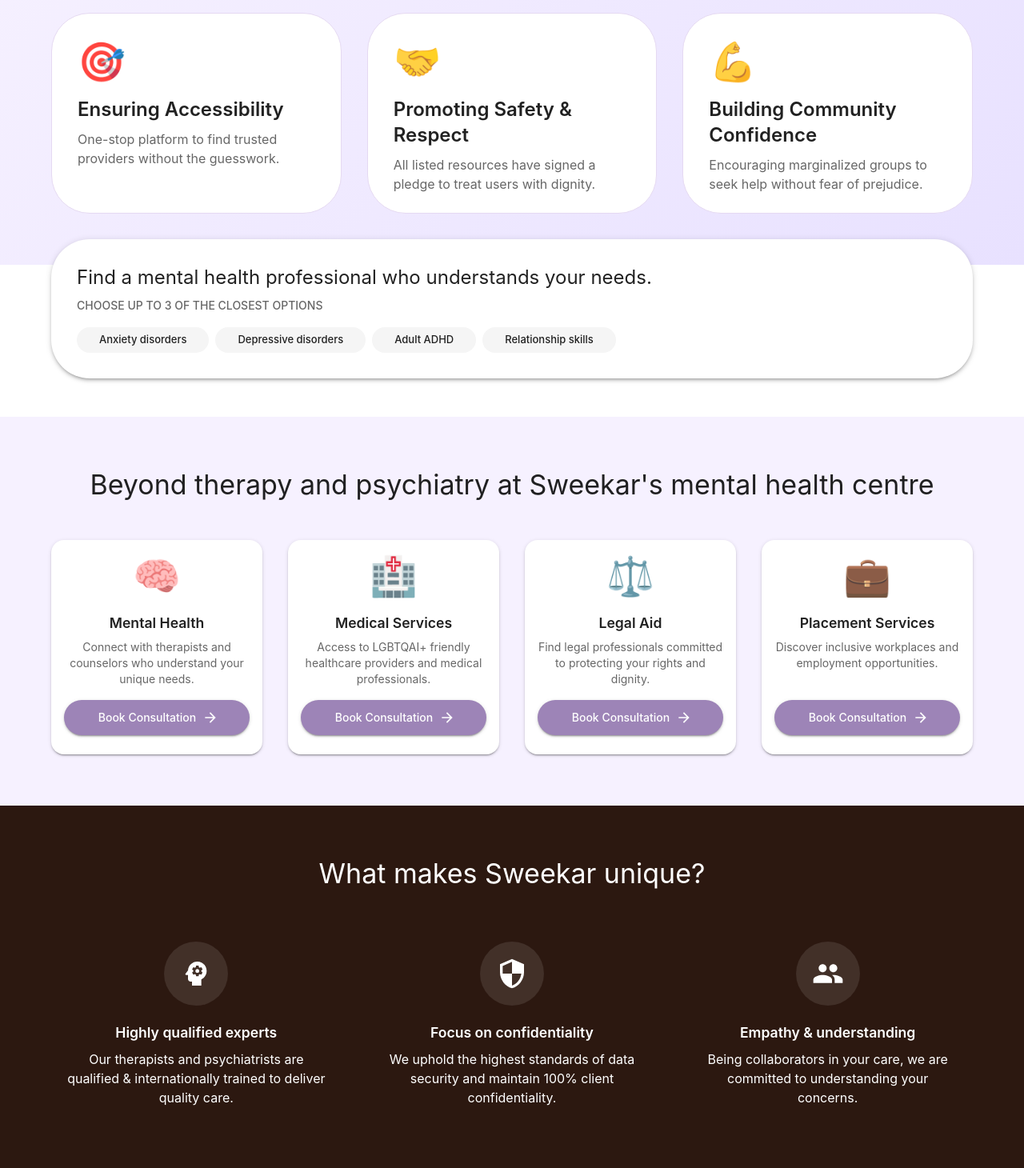
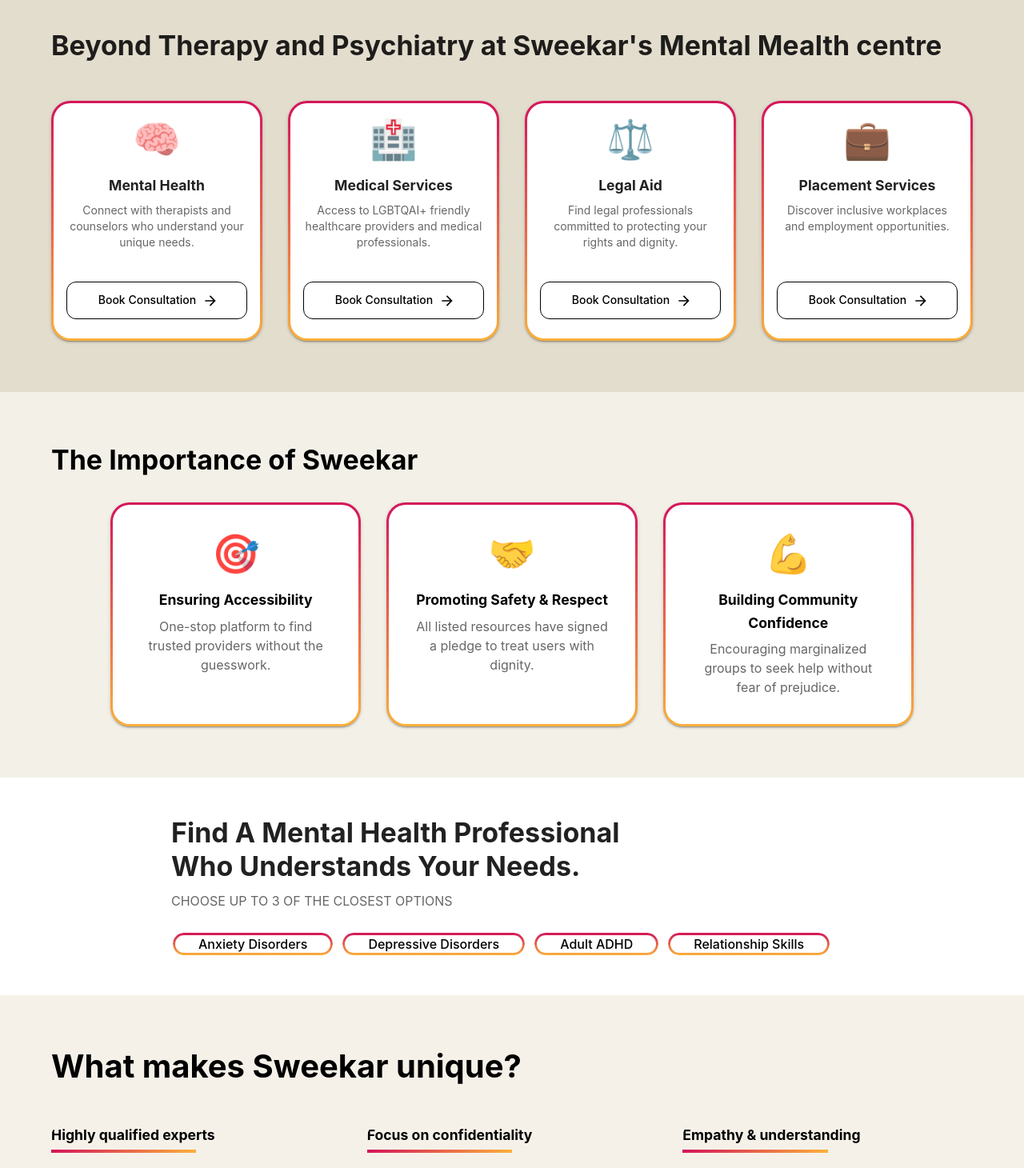
Before and after one commit to ASCDarshan/Sweekar-Config, a React (Vite) app: page / in a window 1280 px wide. Shown: the part 1100-2560 px from the top of the page at 80% size. Built offline with nearby package versions, Linux system fonts and the light colour scheme.

Commit message:
home page design

```diff
--- a/src/components/Navbar/Navbar.jsx
+++ b/src/components/Navbar/Navbar.jsx
@@ -165,6 +165,8 @@
                 >
                   {navItems.map((item) => (
                     <Button
+                      key={item.label}
+                      onClick={() => navigate(item.path)}
                       sx={{
                         color: trigger ? "white" : "#5C3D8C",
                         textTransform: "none",
@@ -287,7 +289,7 @@
                         sx={{
                           bgcolor: "#9D84B7",
                           "&:hover": {
-                            bgcolor: "rgba(157, 132, 183, 0.9)",
+                            bgcolor: "rgba(255, 255, 255, 0.9)",
                           },
                         }}
                       >
--- a/src/pages/Landing/Landing.jsx
+++ b/src/pages/Landing/Landing.jsx
@@ -12,9 +12,9 @@
     <Box>
       <HeroSection />
       <VisionSection />
+      <ServicesSection />
       <ImportanceSection />
       <ConcernsSection />
-      <ServicesSection />
       <FeaturesSection />
       <FAQSection />
     </Box>
--- a/src/pages/Landing/components/Concerns.jsx
+++ b/src/pages/Landing/components/Concerns.jsx
@@ -1,11 +1,11 @@
 import { useState } from "react";
-import { Box, Container, Typography, Chip, Paper } from "@mui/material";
+import { Box, Container, Typography, Chip } from "@mui/material";
 
 const concerns = [
-  "Anxiety disorders",
-  "Depressive disorders",
+  "Anxiety Disorders",
+  "Depressive Disorders",
   "Adult ADHD",
-  "Relationship skills",
+  "Relationship Skills",
 ];
 
 const Concerns = () => {
@@ -20,55 +20,68 @@
   };
 
   return (
-    <Container
-      maxWidth="lg"
-      sx={{ mt: -4, mb: 6, position: "relative", zIndex: 2 }}
-    >
-      <Paper
-        elevation={3}
+    <Container maxWidth="md" sx={{ textAlign: "start", py: 6, pl: 2 }}>
+      <Typography
+        variant="h4"
         sx={{
-          p: 4,
-          borderRadius: 4,
-          backgroundColor: "white",
+          fontWeight: "bold",
+          mb: 1,
+          textAlign: "left",
         }}
       >
-        <Typography variant="h5" gutterBottom>
-          Find a mental health professional who understands your needs.
+        Find A Mental Health Professional <br />
+        Who Understands Your Needs.
       </Typography>
-        <Typography variant="subtitle2" color="text.secondary" sx={{ mb: 2 }}>
-          CHOOSE UP TO 3 OF THE CLOSEST OPTIONS
-        </Typography>
-        <Box
+
+      <Typography
+        variant="subtitle1"
         sx={{
-            display: "flex",
-            flexWrap: "wrap",
-            gap: 1,
+          textTransform: "uppercase",
+          color: "text.secondary",
+          mb: 3,
+          textAlign: "left",
         }}
       >
+        Choose up to 3 of the closest options
+      </Typography>
+
+      <Box sx={{ display: "flex", flexWrap: "wrap", gap: 1, justifyContent: "flex-start" }}>
         {concerns.map((concern) => (
           <Chip
             key={concern}
             label={concern}
             onClick={() => handleConcernClick(concern)}
             sx={{
-                borderRadius: "16px",
-                px: 2,
-                backgroundColor: selectedConcerns.includes(concern)
-                  ? "primary.main"
-                  : "grey.100",
-                color: selectedConcerns.includes(concern)
-                  ? "white"
-                  : "text.primary",
+              px: 2.5,
+              py: 1,
+              fontSize: "16px",
+              fontWeight: "500",
+              cursor: "pointer",
+              color: "black",
+              border: "2px solid transparent",
+              borderRadius: "25px",
+              backgroundClip: "padding-box",
+              backgroundColor: selectedConcerns.includes(concern) ? "rgba(203, 65, 241, 0.49)" : "transparent",
               "&:hover": {
-                  backgroundColor: selectedConcerns.includes(concern)
-                    ? "primary.dark"
-                    : "grey.200",
+                backgroundColor: "rgba(255, 140, 0, 0.2)",
+              },
+              position: "relative",
+
+              "&::before": {
+                content: '""',
+                position: "absolute",
+                inset: 0,
+                borderRadius: "inherit",
+                padding: "3px",
+                background: " linear-gradient(to bottom, #d4145a, #fbb03b)",
+                WebkitMask: "linear-gradient(#fff 0 0) content-box, linear-gradient(#fff 0 0)",
+                WebkitMaskComposite: "xor",
+                maskComposite: "exclude",
               },
             }}
           />
         ))}
       </Box>
-      </Paper>
     </Container>
   );
 };
--- a/src/pages/Landing/components/Features.jsx
+++ b/src/pages/Landing/components/Features.jsx
@@ -28,12 +28,21 @@
       "Being collaborators in your care, we are committed to understanding your concerns.",
   },
 ];
+
 const Features = () => {
-
   return (
-    <Box sx={{ py: 8, backgroundColor: "#2C1810", color: "white" }}>
+    <Box sx={{ py: 8, backgroundColor: "#F5F1E8", color: "#000" }}>
       <Container maxWidth="lg">
-        <Typography variant="h4" align="center" gutterBottom sx={{ mb: 6 }}>
+        <Typography
+          variant="h4"
+          align="left"
+          gutterBottom
+          sx={{
+            mb: 6,
+            fontWeight: 700,
+            fontSize: "2.5rem"
+          }}
+        >
           What makes Sweekar unique?
         </Typography>
         <Grid container spacing={4}>
@@ -43,33 +52,36 @@
                 sx={{
                   height: "100%",
                   backgroundColor: "transparent",
-                  color: "white",
+                  color: "#000",
                   boxShadow: "none",
-                  textAlign: "center",
+                  textAlign: "left",
                 }}
               >
-                <CardContent>
-                  <Box
+                <CardContent sx={{ p: 0 }}>
+                  <Typography
+                    variant="h6"
+                    gutterBottom
                     sx={{
-                      backgroundColor: "rgba(255,255,255,0.1)",
-                      width: 80,
-                      height: 80,
-                      borderRadius: "50%",
-                      display: "flex",
-                      alignItems: "center",
-                      justifyContent: "center",
-                      margin: "0 auto 20px",
-                      "& svg": {
-                        fontSize: 40,
-                      },
+                      position: "relative",
+                      pb: 1,
+                      mb: 2,
+                      fontWeight: 700,
+                      "&::after": {
+                        content: '""',
+                        position: "absolute",
+                        bottom: 0,
+                        left: 0,
+                        width: "50%",
+                        height: "4px",
+                        background: 'linear-gradient(to right, #d4145a, #fbb03b)',
+                      }
                     }}
                   >
-                    {feature.icon}
-                  </Box>
-                  <Typography variant="h6" gutterBottom>
                     {feature.title}
                   </Typography>
-                  <Typography>{feature.description}</Typography>
+                  <Typography variant="body1" sx={{ color: "#333" }}>
+                    {feature.description}
+                  </Typography>
                 </CardContent>
               </Card>
             </Grid>
--- a/src/pages/Landing/components/Importance.jsx
+++ b/src/pages/Landing/components/Importance.jsx
@@ -5,7 +5,6 @@
   Grid,
   Card,
   CardContent,
-  Fade,
 } from "@mui/material";
 import { useInView } from "react-intersection-observer";
 
@@ -41,54 +40,49 @@
       ref={ref}
       sx={{
         py: 8,
-        background: "linear-gradient(135deg, #F6F1FF 0%, #E8E1FF 100%)",
+        background: 'linear-gradient(to bottom,rgb(243 240 232),rgb(243 240 232))',
+        position: 'relative',
+        overflow: 'hidden'
       }}
     >
       <Container maxWidth="lg">
-        <Fade in={inView} timeout={1000}>
-          <Box>
         <Typography
-              variant="h3"
-              align="center"
+          variant="h4"
+          align="left"
           gutterBottom
           sx={{
             fontWeight: 700,
-                mb: 6,
+            mb: 4,
+            color: '#000'
           }}
         >
           The Importance of Sweekar
         </Typography>
-            <Grid container spacing={4}>
+        <Grid container spacing={4} justifyContent="center">
           {keyPoints.map((point, index) => (
-                <Grid item xs={12} md={4} key={index}>
-                  <Fade in={inView} timeout={1000 + index * 200}>
+            <Grid item xs={12} sm={10} md={3.5} key={index}>
               <Card
                 sx={{
-                        height: "100%",
-                        background: "white",
-                        boxShadow: "none",
-                        border: "1px solid",
-                        borderColor: "primary.light",
-                        borderRadius: 4,
-                        "&:hover": {
-                          borderColor: "primary.main",
-                          transform: "translateY(-5px)",
-                          transition: "all 0.3s ease-in-out",
-                        },
+                  height: 'auto',
+                  minHeight: 280,
+                  backgroundColor: 'white',
+                  boxShadow: 2,
+                  borderRadius: 2,
+                  border: '3px solid transparent',
+                  backgroundImage: 'linear-gradient(white, white), linear-gradient(to bottom, #d4145a, #fbb03b)',
+                  backgroundOrigin: 'border-box',
+                  backgroundClip: 'content-box, border-box',
+                  transition: 'transform 0.3s ease-in-out',
+                  '&:hover': {
+                    transform: 'translateY(-5px)'
+                  }
                 }}
               >
-                      <CardContent sx={{ p: 4 }}>
-                        <Typography
-                          variant="h1"
-                          sx={{ mb: 2, fontSize: "3rem" }}
-                        >
+                <CardContent sx={{ p: 4, textAlign: 'center' }}>
+                  <Typography variant="h2" sx={{ mb: 2, fontSize: '3rem' }}>
                     {point.icon}
                   </Typography>
-                        <Typography
-                          variant="h5"
-                          gutterBottom
-                          sx={{ fontWeight: 600 }}
-                        >
+                  <Typography variant="h6" gutterBottom sx={{ fontWeight: 700, color: '#000' }}>
                     {point.title}
                   </Typography>
                   <Typography variant="body1" color="text.secondary">
@@ -96,12 +90,9 @@
                   </Typography>
                 </CardContent>
               </Card>
-                  </Fade>
             </Grid>
           ))}
         </Grid>
-          </Box>
-        </Fade>
       </Container>
     </Box>
   );
--- a/src/pages/Landing/components/Location.jsx
+++ b/src/pages/Landing/components/Location.jsx
@@ -2,16 +2,19 @@
 import { useState } from "react";
 
 const locations = [
-  "Medical Services",
-  "Mental Health",
-  "Legal Aid",
-  "Placement Services",
+  "Whitefield",
+  "Udyogalaya",
+  "JP Nagar",
+  "Indiranagar",
 ];
 
 const Location = () => {
   const [selectedLocation, setSelectedLocation] = useState("All centres");
 
   return (
+    <>
+
+
       <Box
         sx={{
           display: "flex",
@@ -40,6 +43,7 @@
           />
         ))}
       </Box>
+    </>
   );
 };
 
--- a/src/pages/Landing/components/Services.jsx
+++ b/src/pages/Landing/components/Services.jsx
@@ -69,19 +69,71 @@
   };
 
   return (
-    <Box sx={{ py: 8, backgroundColor: "#F6F1FF" }}>
+    <Box
+      sx={{
+        py: 8,
+        background: "linear-gradient(135deg, rgb(227 221 206), rgb(227 221 206))",
+      }}
+    >
       <Container maxWidth="lg">
-        <Typography variant="h4" align="center" gutterBottom sx={{ mb: 6 }}>
-          Beyond therapy and psychiatry at Sweekar&apos;s mental health centre
+        <Typography
+          variant="h4"
+          align="center"
+          gutterBottom
+          sx={{
+            mb: 6,
+            fontWeight: "bold",
+            position: "relative",
+            display: "inline-block",
+            "&::after": {
+              content: "''",
+              position: "absolute",
+              left: "50%",
+              bottom: "-10px",
+              width: "50px",
+              height: "4px",
+              transform: "translateX(-50%)",
+            },
+          }}
+        >
+          Beyond Therapy and Psychiatry at Sweekar&apos;s Mental Mealth centre
         </Typography>
-        <Grid container spacing={4}>
+        <Grid container spacing={4} justifyContent="center">
           {services.map((service, index) => (
             <Grid item xs={12} md={3} key={index}>
+              <Box
+                sx={{
+                  position: "relative",
+                  borderRadius: "16px",
+                  display: "inline-block",
+                  "&::before": {
+                    content: "''",
+                    position: "absolute",
+                    top: 0,
+                    left: 0,
+                    width: "100%",
+                    height: "100%",
+                    borderRadius: "16px",
+                    padding: "4px",
+                    WebkitMask:
+                      "linear-gradient(white, white) content-box, linear-gradient(white, white)",
+                    WebkitMaskComposite: "destination-out",
+                    maskComposite: "exclude",
+                  },
+                }}
+              >
                 <Card
                   sx={{
-                  height: "100%",
+                    height: "300px",
                     boxShadow: 2,
+                    backgroundColor: "white",
+                    borderRadius: 2,
                     transition: "transform 0.2s",
+                    border: "3px solid transparent",
+                    backgroundImage:
+                      "linear-gradient(white, white), linear-gradient(to bottom, #d4145a, #fbb03b)",
+                    backgroundOrigin: "border-box",
+                    backgroundClip: "content-box, border-box",
                     "&:hover": {
                       transform: "translateY(-5px)",
                     },
@@ -111,7 +163,7 @@
                       <Typography
                         variant="h6"
                         gutterBottom
-                      sx={{ textAlign: "center" }}
+                        sx={{ textAlign: "center", fontWeight: "bold" }}
                       >
                         {service.title}
                       </Typography>
@@ -125,13 +177,21 @@
                     </Box>
                     <Box sx={{ display: "flex", justifyContent: "center" }}>
                       <Button
-                      variant="contained"
+                        variant="outlined"
                         color="primary"
                         endIcon={<ArrowForward />}
                         onClick={() => checkAuthAndOpenBooking(service)}
                         sx={{
                           textTransform: "none",
                           width: "100%",
+                          borderRadius: "12px",
+                          borderColor: "black",
+                          backgroundColor: "white",
+                          color: "black",
+                          "&:hover": {
+                            backgroundColor: "#f5f5f5",
+                            borderColor: "black",
+                          }
                         }}
                       >
                         Book Consultation
@@ -139,6 +199,7 @@
                     </Box>
                   </CardContent>
                 </Card>
+              </Box>
             </Grid>
           ))}
         </Grid>
--- a/src/pages/Landing/components/Vision.jsx
+++ b/src/pages/Landing/components/Vision.jsx
@@ -51,10 +51,10 @@
               <Card
                 sx={{
                   height: 'auto',
-                  minHeight: 320,
+                  minHeight: 280,
                   backgroundColor: 'white',
                   boxShadow: 2,
-                  borderRadius: 3,
+                  borderRadius: 2,
                   border: '3px solid transparent',
                   backgroundImage: 'linear-gradient(white, white), linear-gradient(to bottom, #d4145a, #fbb03b)',
                   backgroundOrigin: 'border-box',
```
Also changed, not shown: src/pages/Landing/components/Hero.jsx (+11 -3 lines). Lines whose indentation alone changed are shown as unchanged.
